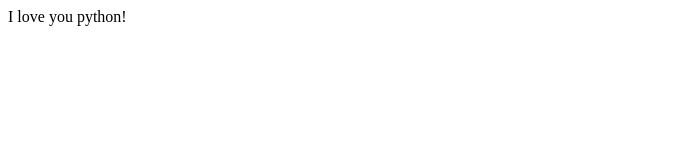
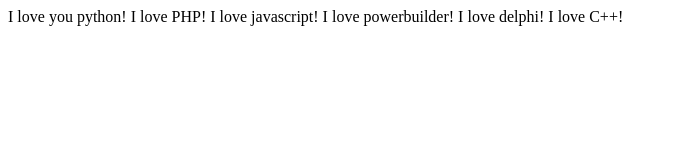
Before and after one commit to sdaqpdy/sdaqpdy.github.com, a plain HTML site: page index.html in a window 1280 px wide. Shown: the whole page, without its empty margins (0-677 px from the left). Drawn offline with Linux system fonts and the light colour scheme.

Commit message:
first day & modify No.2

```diff
--- a/index.html
+++ b/index.html
@@ -10,6 +10,11 @@
     <div class="page-content">
 
       I love you python!
+      I love PHP!
+      I love javascript!
+      I love powerbuilder!
+      I love delphi!
+      I love C++!
     </div>
 
   </body>
```
